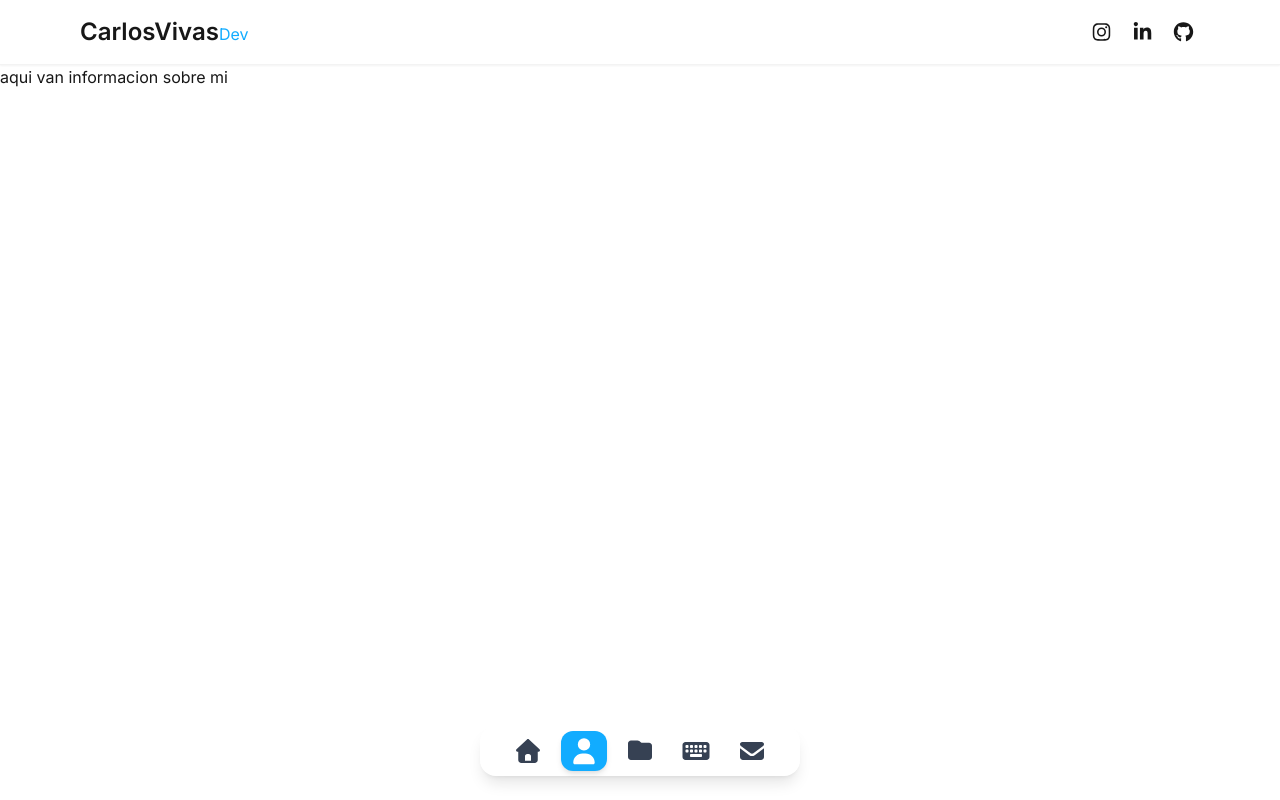
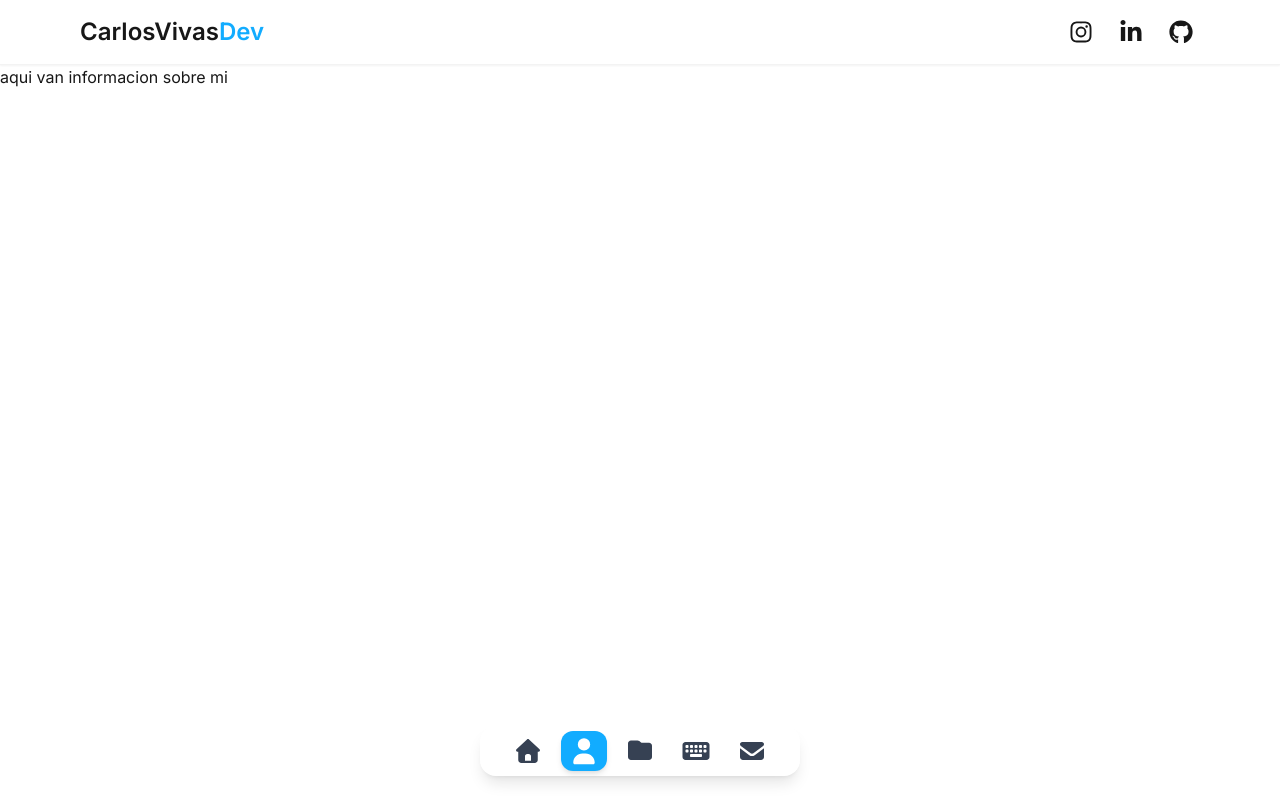
Before and after one commit to carlosvivasdev/carlosvivas-portafolio, a Next.js app: page /about in a window 1280 px wide. Built offline with nearby package versions, Linux system fonts and the light colour scheme.

Commit message:
style(ui): ajusta tamaños de íconos y logo para mejorar apariencia visual en topHeader

```diff
--- a/src/feature/topheader/components/Logo.tsx
+++ b/src/feature/topheader/components/Logo.tsx
@@ -9,10 +9,11 @@ interface LogoProps {
 export function Logo({ text, url, highlight }: LogoProps) {
     return (
         <Link href={url} className="group">
-            <span className="text-xl md:text-2xl md:font-semibold font-bold cursor-pointer transition-transform duration-300 group-hover:scale-105 inline-block">
+            <span className="text-xl md:text-2xl md:font-semibold font-bold cursor-pointer inline-block">
                 {text}
+                <span className="text-[#12ACFF]">{highlight}</span>
             </span>
-            <span className="text-[#12ACFF]">{highlight}</span>
+
         </Link>
     )
 }
--- a/src/feature/topheader/components/SocialLinks.tsx
+++ b/src/feature/topheader/components/SocialLinks.tsx
@@ -21,7 +21,7 @@ const iconMap: Record<string, IconDefinition> = {
 
 export function SocialLinks({ links, className = "" }: SocialLinksProps) {
   return (
-    <div className={`gap-2 flex ${className}`}>
+    <div className={`gap-1 md:gap-3 flex ${className}`}>
       {links.map((link) => (
         <a
           href={link.url}
@@ -29,12 +29,12 @@ export function SocialLinks({ links, className = "" }: SocialLinksProps) {
           aria-label={link.ariaLabel}
           target="_blank"
           rel="noopener noreferrer"
-          className="hover:text-[#12ACFF] hover:scale-110 transition-all duration-300 focus:outline-none focus:ring-2 focus:ring-[#12ACFF] focus:ring-offset-2 rounded p-1"
+          className="hover:text-[#12ACFF] hover:scale-110 transition-all duration-200 focus:outline-none focus:ring-2 focus:ring-[#12ACFF] focus:ring-offset-2 rounded p-1"
         >
           <FontAwesomeIcon
             icon={iconMap[link.icon]}
             className="w-5 h-5"
-            size="lg" />
+            size="xl" />
         </a>
       ))}
     </div>
```
